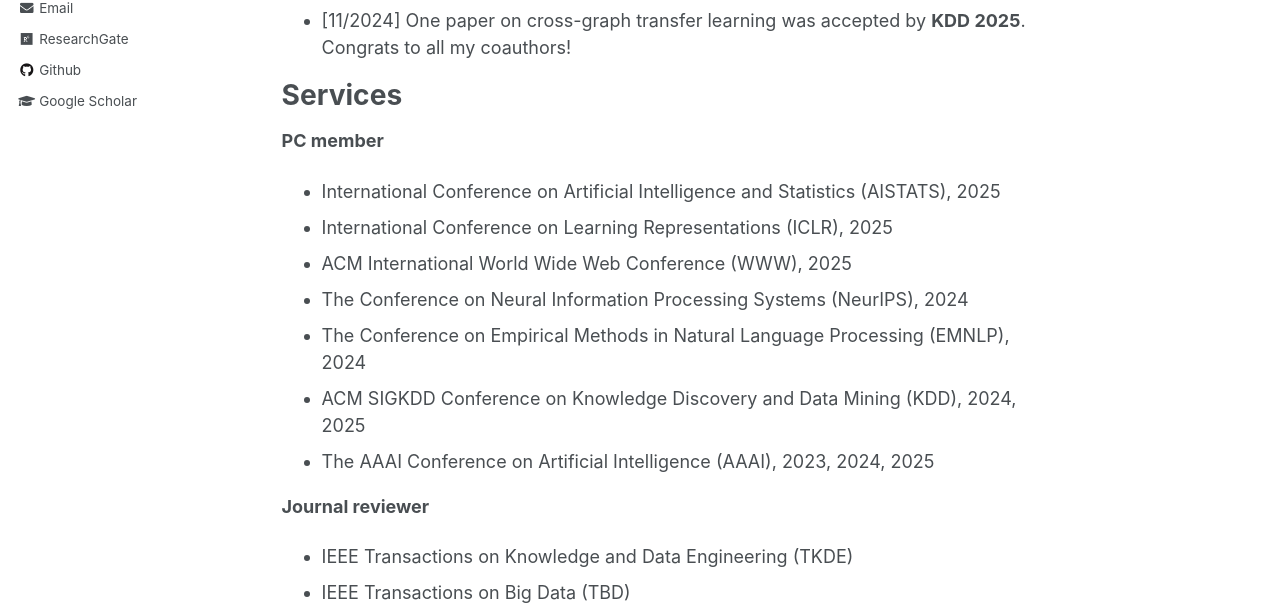
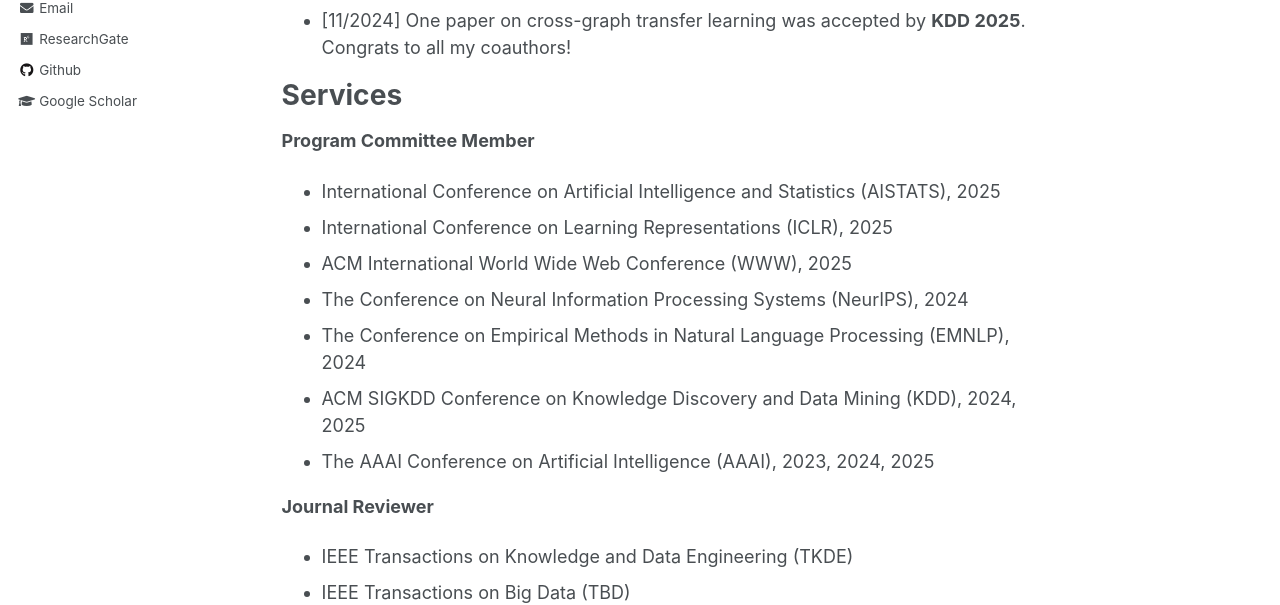
Before and after one commit to jhanao-hkust/jhanao-hkust.github.io, a Jekyll site: the page built from _pages/about.md, in a window 1280 px wide and 1356 px high. Shown: the part 471-1076 px from the top of the window. Built offline with Jekyll 4.4.1, drawn with Linux system fonts in a browser that asks for light colours.

Commit message:
Update about.md

```diff
--- a/_pages/about.md
+++ b/_pages/about.md
@@ -15,7 +15,7 @@ I am currently a Ph.D. student at [Academy of Interdisciplinary Studies](https:/
 - \[11/2024\] One paper on cross-graph transfer learning was accepted by **KDD 2025**. Congrats to all my coauthors!
 
 # Services
-**PC member**
+**Program Committee Member**
 * International Conference on Artificial Intelligence and Statistics (AISTATS), 2025
 * International Conference on Learning Representations (ICLR), 2025
 * ACM International World Wide Web Conference (WWW), 2025
@@ -24,7 +24,7 @@ I am currently a Ph.D. student at [Academy of Interdisciplinary Studies](https:/
 * ACM SIGKDD Conference on Knowledge Discovery and Data Mining (KDD), 2024, 2025
 * The AAAI Conference on Artificial Intelligence (AAAI), 2023, 2024, 2025
 
-**Journal reviewer**
+**Journal Reviewer**
 * IEEE Transactions on Knowledge and Data Engineering (TKDE)
 * IEEE Transactions on Big Data (TBD)
 * ACM on Interactive, Mobile, Wearable and Ubiquitous Technologies (IMWUT)
```
